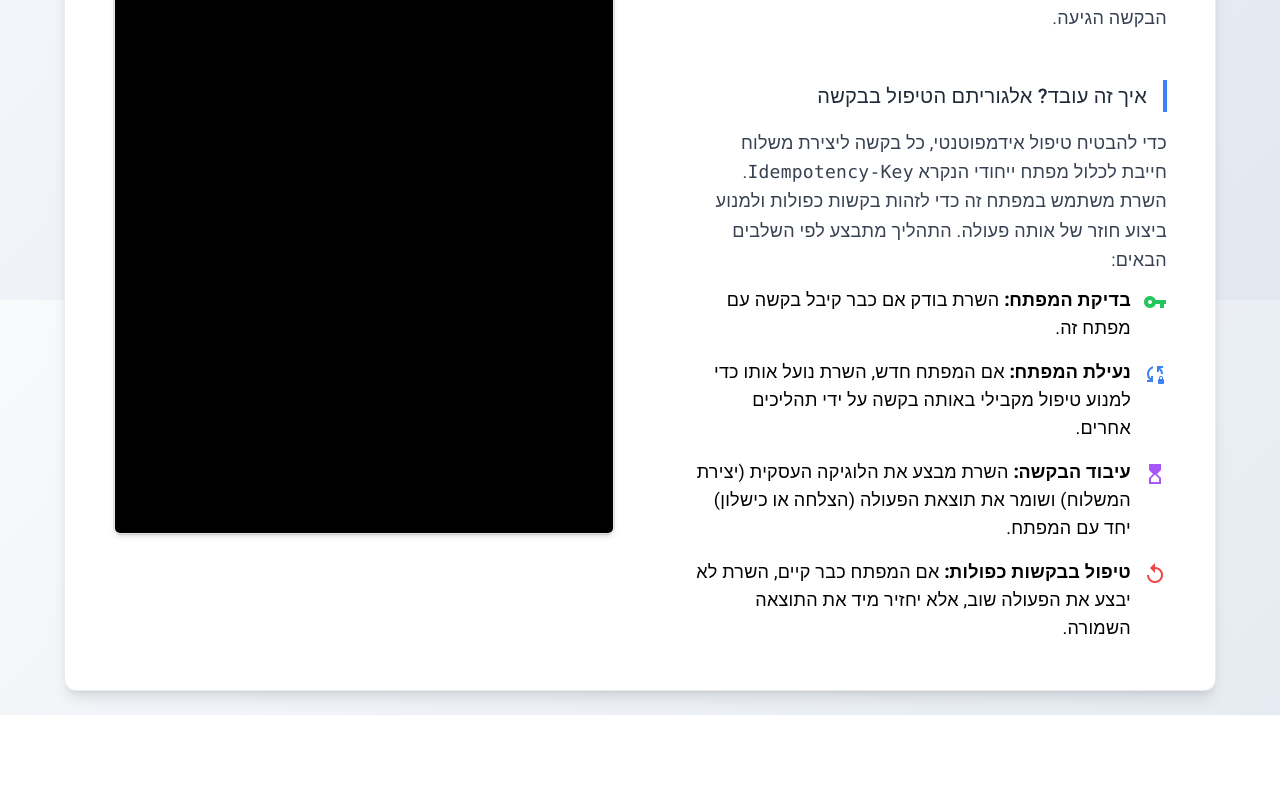
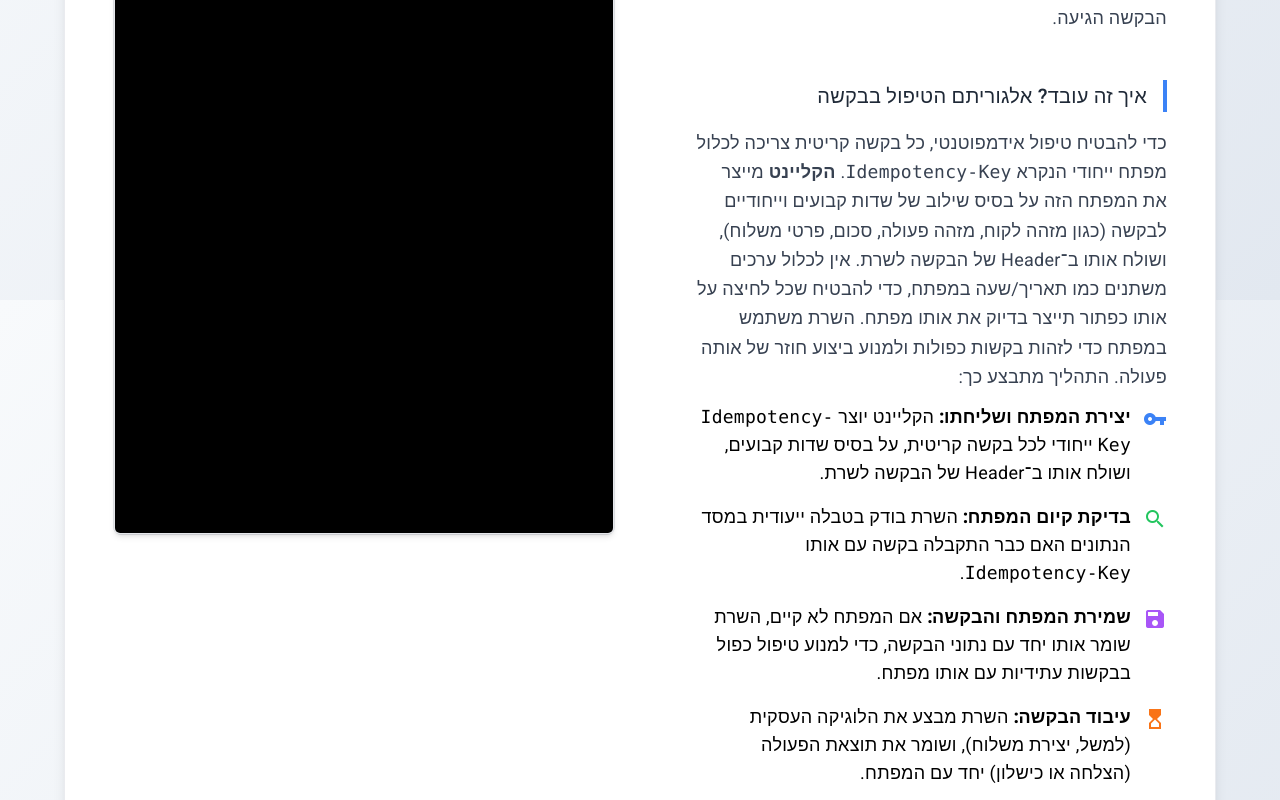
Before and after one commit to tomkedem/IdempotencyDemo, an Angular app in the folder src/frontend/postal-idempotency-app/: page / in a window 1280 px wide. Shown: the part 500-1300 px from the top of the page. Before the commit the page ends 1215 px from the top, so only its background shows below. Built offline with nearby package versions, Linux system fonts and the light colour scheme.

Commit message:
Refactor explanation of idempotency key handling in welcome component for clarity and detail

```diff
--- a/src/frontend/postal-idempotency-app/src/app/components/welcome/welcome.component.html
+++ b/src/frontend/postal-idempotency-app/src/app/components/welcome/welcome.component.html
@@ -42,46 +42,43 @@
     איך זה עובד? אלגוריתם הטיפול בבקשה
   </h2>
   <p class="text-lg text-gray-700 leading-relaxed mb-6">
-            כדי להבטיח טיפול אידמפוטנטי, כל בקשה ליצירת משלוח חייבת לכלול מפתח
-            ייחודי הנקרא <code>Idempotency-Key</code>. השרת משתמש במפתח זה כדי
-            לזהות בקשות כפולות ולמנוע ביצוע חוזר של אותה פעולה. התהליך מתבצע לפי
-            השלבים הבאים:
+    כדי להבטיח טיפול אידמפוטנטי, כל בקשה קריטית צריכה לכלול מפתח ייחודי הנקרא <code>Idempotency-Key</code>.
+    <strong>הקליינט</strong> מייצר את המפתח הזה על בסיס שילוב של שדות קבועים וייחודיים לבקשה (כגון מזהה לקוח, מזהה פעולה, סכום, פרטי משלוח),
+    ושולח אותו ב־Header של הבקשה לשרת.
+    אין לכלול ערכים משתנים כמו תאריך/שעה במפתח, כדי להבטיח שכל לחיצה על אותו כפתור תייצר בדיוק את אותו מפתח.
+    השרת משתמש במפתח כדי לזהות בקשות כפולות ולמנוע ביצוע חוזר של אותה פעולה.
+    התהליך מתבצע כך:
   </p>
   <ul class="space-y-4 text-lg">
     <li class="flex items-start">
-              <span class="material-icons text-green-500 mt-1 ml-3"
-                >vpn_key</span
-              >
-              <span
-                ><strong>בדיקת המפתח:</strong> השרת בודק אם כבר קיבל בקשה עם
-                מפתח זה.</span
-              >
+      <span class="material-icons text-blue-500 mt-1 ml-3">vpn_key</span>
+      <span>
+        <strong>יצירת המפתח ושליחתו:</strong> הקליינט יוצר <code>Idempotency-Key</code> ייחודי לכל בקשה קריטית, על בסיס שדות קבועים, ושולח אותו ב־Header של הבקשה לשרת.
+      </span>
     </li>
     <li class="flex items-start">
-              <span class="material-icons text-blue-500 mt-1 ml-3"
-                >sync_lock</span
-              >
-              <span
-                ><strong>נעילת המפתח:</strong> אם המפתח חדש, השרת נועל אותו כדי
-                למנוע טיפול מקבילי באותה בקשה על ידי תהליכים אחרים.</span
-              >
+      <span class="material-icons text-green-500 mt-1 ml-3">search</span>
+      <span>
+        <strong>בדיקת קיום המפתח:</strong> השרת בודק בטבלה ייעודית במסד הנתונים האם כבר התקבלה בקשה עם אותו <code>Idempotency-Key</code>.
+      </span>
     </li>
     <li class="flex items-start">
-              <span class="material-icons text-purple-500 mt-1 ml-3"
-                >hourglass_top</span
-              >
-              <span
-                ><strong>עיבוד הבקשה:</strong> השרת מבצע את הלוגיקה העסקית
-                (יצירת המשלוח) ושומר את תוצאת הפעולה (הצלחה או כישלון) יחד עם
-                המפתח.</span
-              >
+      <span class="material-icons text-purple-500 mt-1 ml-3">save</span>
+      <span>
+        <strong>שמירת המפתח והבקשה:</strong> אם המפתח לא קיים, השרת שומר אותו יחד עם נתוני הבקשה, כדי למנוע טיפול כפול בבקשות עתידיות עם אותו מפתח.
+      </span>
+    </li>
+    <li class="flex items-start">
+      <span class="material-icons text-orange-500 mt-1 ml-3">hourglass_top</span>
+      <span>
+        <strong>עיבוד הבקשה:</strong> השרת מבצע את הלוגיקה העסקית (למשל, יצירת משלוח), ושומר את תוצאת הפעולה (הצלחה או כישלון) יחד עם המפתח.
+      </span>
     </li>
     <li class="flex items-start">
       <span class="material-icons text-red-500 mt-1 ml-3">replay</span>
-              <span
-                ><strong>טיפול בבקשות כפולות:</strong> אם המפתח כבר קיים, השרת
-                לא יבצע את הפעולה שוב, אלא יחזיר מיד את התוצאה השמורה.</span
-              >
+      <span>
+        <strong>טיפול בבקשות חוזרות:</strong> אם מתקבלת בקשה נוספת עם אותו <code>Idempotency-Key</code>, השרת לא מבצע שוב את הפעולה, אלא מחזיר מיד את התוצאה השמורה מהפעם הראשונה.
+      </span>
     </li>
   </ul>
 </section>
```
Lines whose indentation alone changed are shown as unchanged.
